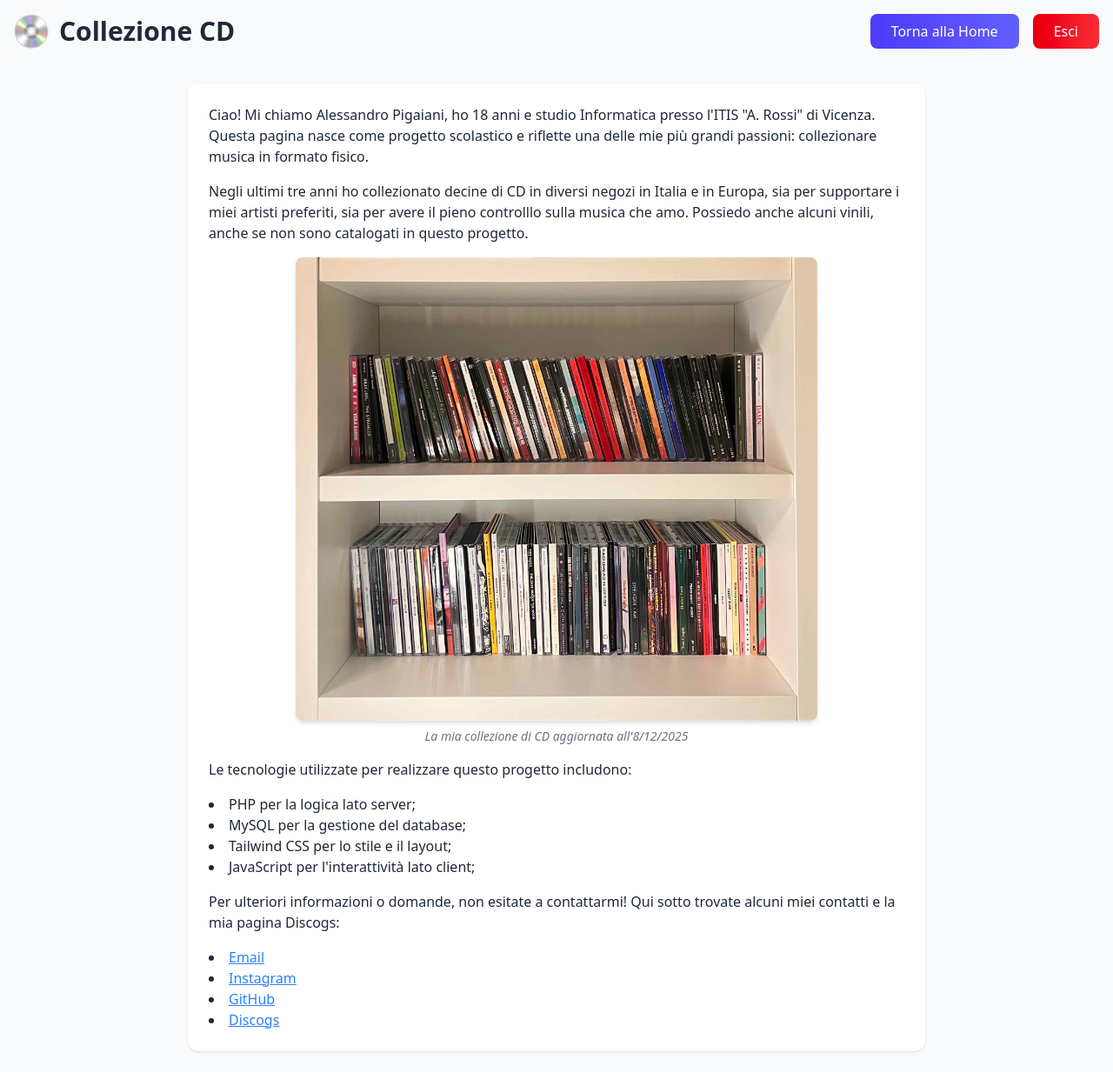
After one commit to AlePiga/Community, a PHP site: page /views/crediti.php in a window 1280 px wide. The commit adds this page. Shown: the whole page at 87% size. Run offline with PHP 8.4, Linux system fonts and the light colour scheme.

Commit message:
Fine? Mi sa?

```diff
--- /dev/null
+++ b/controls/crediti.php
@@ -0,0 +1,3 @@
+<?php
+session_start();
+header("Location: ../views/crediti.php");
--- /dev/null
+++ b/controls/logout.php
@@ -0,0 +1,6 @@
+<?php
+session_start();
+session_unset();
+session_destroy();
+header("Location: ../index.php");
+exit;
--- a/views/components/navbar.php
+++ b/views/components/navbar.php
@@ -1,20 +1,12 @@
 <?php
 session_start();
-
-$nome = '';
-if (isset($nome_utente) && $nome_utente !== '') {
-	$nome = $nome_utente;
-} elseif (!empty($_SESSION['nome_utente'])) {
-	$nome = $_SESSION['nome_utente'];
-}
-
-$nome = htmlspecialchars($nome);
+$pagina = basename($_SERVER['PHP_SELF']);
 ?>
 
 <nav class="border-gray-200 bg-gray-50 dark:bg-gray-800 dark:border-gray-700">
 	<div class="max-w-screen-xl mx-auto p-4 flex items-center justify-between">
 		<a href="#" class="flex items-center space-x-3 rtl:space-x-reverse">
-			<img src="../assets/CDSpin.gif" class="h-10" alt="Flowbite Logo" />
+			<img src="../assets/CDSpin.gif" class="h-10" alt="CD spinning GIF" />
 			<span class="self-center text-3xl font-semibold whitespace-nowrap dark:text-white">
 				Collezione CD
 			</span>
@@ -25,14 +17,34 @@ $nome = htmlspecialchars($nome);
 					<p class="text-white text-medium">
 						<?php
 						if (isset($_SESSION['username'])) {
-							echo "Benvenuto, " . htmlspecialchars($_SESSION['username'], ENT_QUOTES, 'UTF-8') . "!";
+							echo "Benvenuto, " . htmlspecialchars($_SESSION['username']) . "!";
 						}
 						?>
 					</p>
-					<button onclick="apriModalAggiungi()"
-						class="bg-gradient-to-r from-indigo-600 to-indigo-500 text-white font-medium px-6 py-2 rounded-lg transition hover:opacity-90">
-						Aggiungi CD
-					</button>
+
+					<?php if ($pagina === 'home.php'): ?>
+						<a onclick="apriModalAggiungi()"
+							class="bg-gradient-to-r from-indigo-600 to-indigo-500 text-white font-medium px-6 py-2 rounded-lg transition hover:opacity-90">
+							Aggiungi CD
+						</a>
+					<?php else: ?>
+						<a href="home.php"
+							class="bg-gradient-to-r from-indigo-600 to-indigo-500 text-white font-medium px-6 py-2 rounded-lg transition hover:opacity-90">
+							Torna alla Home
+						</a>
+					<?php endif; ?>
+					<?php if ($pagina === 'home.php'): ?>
+
+						<a href="../controls/crediti.php"
+							class="bg-gradient-to-r from-indigo-600 to-indigo-500 text-white font-medium px-6 py-2 rounded-lg transition hover:opacity-90">
+							Crediti
+						</a>
+					<?php endif; ?>
+
+					<a href="../controls/logout.php"
+						class="bg-gradient-to-r from-red-600 to-red-500 text-white font-medium px-6 py-2 rounded-lg transition hover:opacity-90">
+						Esci
+					</a>
 				</div>
 			</li>
 		</ul>
--- /dev/null
+++ b/views/crediti.php
@@ -0,0 +1,39 @@
+<head>
+	<meta charset="UTF-8" />
+	<script src="https://cdn.jsdelivr.net/npm/@tailwindcss/browser@4"></script>
+	<script src="../script.js"></script>
+	<meta name="viewport" content="width=device-width,initial-scale=1" />
+	<title>Crediti / Collezione CD</title>
+	<link rel="icon" type="image/x-icon" href="../assets/CDSpin.gif">
+</head>
+
+<body class="select-none bg-gray-50 text-gray-800 antialiased">
+	<?php require './components/navbar.php'; ?>
+
+	<div class="max-w-4xl mx-auto p-6">
+		<div class="bg-white rounded-xl shadow p-6 space-y-4">
+			<p>Ciao! Mi chiamo Alessandro Pigaiani, ho 18 anni e studio Informatica presso l'ITIS "A. Rossi" di Vicenza. Questa pagina nasce come progetto scolastico e riflette una delle mie più grandi passioni: collezionare musica in formato fisico.</p>
+
+			<p>Negli ultimi tre anni ho collezionato decine di CD in diversi negozi in Italia e in Europa, sia per supportare i miei artisti preferiti, sia per avere il pieno controlllo sulla musica che amo. Possiedo anche alcuni vinili, anche se non sono catalogati in questo progetto.</p>
+			<div class="flex flex-col items-center mt-4">
+				<img src="../assets/collection.jpg" alt="Foto della mia collezione di CD" class="w-3/4 rounded-lg shadow-md" />
+				<p class="text-sm italic text-gray-500 mt-2">La mia collezione di CD aggiornata all'8/12/2025</p>
+			</div>
+			<p>Le tecnologie utilizzate per realizzare questo progetto includono:</p>
+			<ul class="list-disc list-inside">
+				<li>PHP per la logica lato server;</li>
+				<li>MySQL per la gestione del database;</li>
+				<li>Tailwind CSS per lo stile e il layout;</li>
+				<li>JavaScript per l'interattività lato client;</li>
+			</ul>
+
+			<p>Per ulteriori informazioni o domande, non esitate a contattarmi! Qui sotto trovate alcuni miei contatti e la mia pagina Discogs:</p>
+			<ul class="list-disc list-inside">
+				<li><a href="mailto:alessandro07.pigaiani@gmail.com" class="text-blue-500 underline">Email</a></li>
+				<li><a href="https://www.instagram.com/iosonopiga" target="_blank" class="text-blue-500 underline">Instagram</a></li>
+				<li><a href="https://www.github.com/AlePiga" target="_blank" class="text-blue-500 underline">GitHub</a></li>
+				<li><a href="https://www.discogs.com/user/AlePiga" target="_blank" class="text-blue-500 underline">Discogs</a></li>
+			</ul>
+		</div>
+	</div>
+</body>
```
Also changed, not shown: controls/checkpage.php (added, +11 -0 lines), assets/collection.jpg (added).
